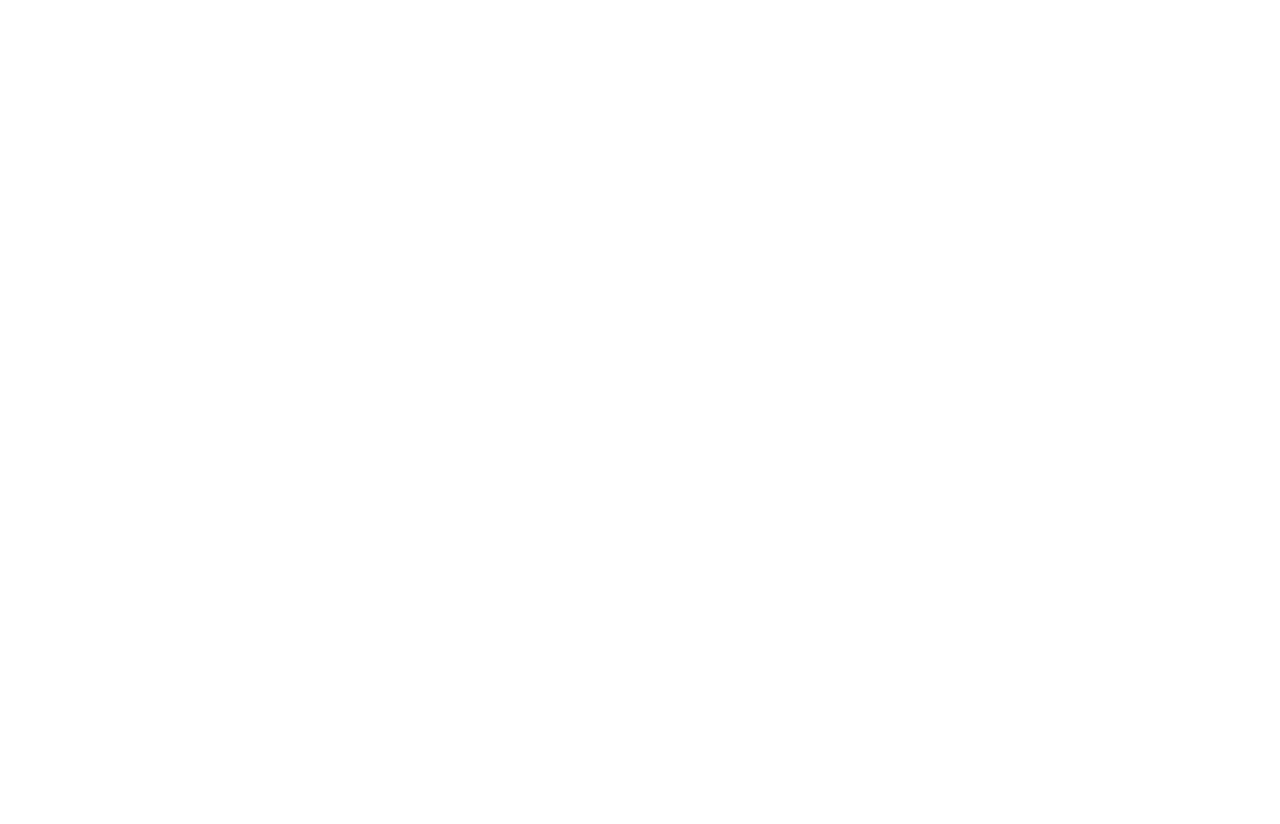
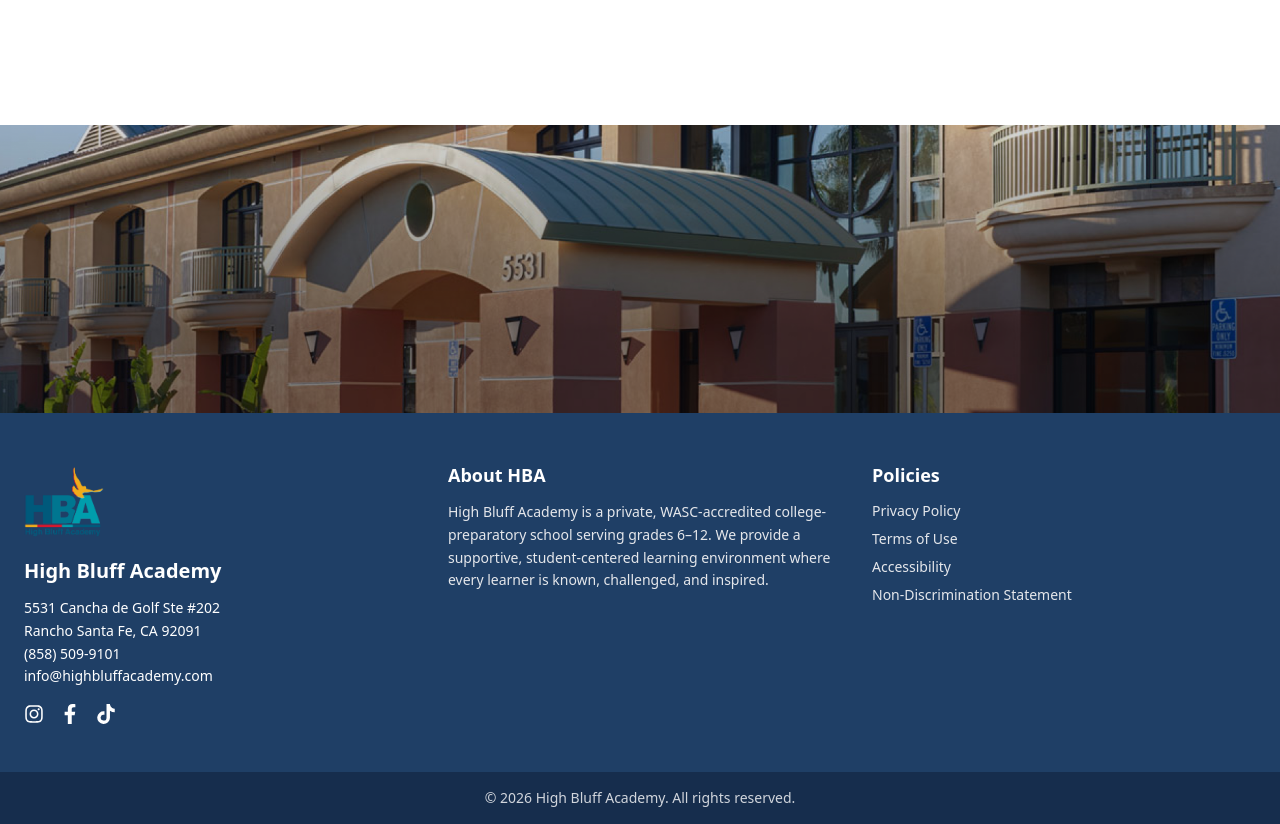
Before and after one commit to EthanAlvaree/hba-website, a Next.js app: page / in a window 1280 px wide. Shown: the part 1460-2284 px from the top of the page. Before the commit the page ends 1505 px from the top, so only its background shows below. Built offline with nearby package versions, Linux system fonts and the light colour scheme.

Commit message:
added footer

```diff
--- a/app/page.tsx
+++ b/app/page.tsx
@@ -1,7 +1,9 @@
 import PageHero from "@/components/layout/PageHero"
+import Footer from "@/components/footer/Footer"
 
 export default function Home() {
   return (
+    <>
       <main>
 
         {/* HERO */}
@@ -69,5 +71,9 @@ export default function Home() {
         </section>
 
       </main>
+
+      {/* FOOTER */}
+      <Footer />
+    </>
   )
 }
--- /dev/null
+++ b/components/footer/Footer.tsx
@@ -0,0 +1,91 @@
+// components/footer/Footer.tsx
+
+import Image from "next/image"
+import Link from "next/link"
+import {
+  FaInstagram,
+  FaFacebookF,
+  FaTiktok,
+} from "react-icons/fa"
+
+export default function Footer() {
+  return (
+    <footer className="bg-[#1f3f66] text-white mt-20">
+
+      {/* Campus Image */}
+      <div className="w-full h-72 relative">
+        <Image
+          src="/images/campus.png" // replace with your campus image
+          alt="High Bluff Academy Campus"
+          fill
+          className="object-cover"
+          priority
+        />
+      </div>
+
+      {/* Main Footer */}
+      <div className="max-w-7xl mx-auto px-6 py-12 grid grid-cols-1 md:grid-cols-3 gap-10">
+
+        {/* Logo + Contact */}
+        <div>
+          <div className="relative w-20 h-20 mb-4">
+            <Image
+              src="/images/logo.png"
+              alt="High Bluff Academy Logo"
+              fill
+              className="object-contain"
+            />
+          </div>
+
+          <h3 className="text-xl font-bold mb-3">High Bluff Academy</h3>
+
+          <p className="text-sm leading-relaxed">
+            5531 Cancha de Golf Ste #202<br />
+            Rancho Santa Fe, CA 92091<br />
+            (858) 509-9101<br />
+            info@highbluffacademy.com
+          </p>
+
+          {/* Social Icons */}
+          <div className="flex gap-4 mt-4 text-xl">
+            <Link href="https://www.instagram.com/highbluffacademy" target="_blank">
+              <FaInstagram className="hover:text-orange-300 transition-colors" />
+            </Link>
+            <Link href="https://www.facebook.com/HighBluffAcademySanDiego" target="_blank">
+              <FaFacebookF className="hover:text-orange-300 transition-colors" />
+            </Link>
+            <Link href="https://www.tiktok.com/@highbluffacademy" target="_blank">
+              <FaTiktok className="hover:text-orange-300 transition-colors" />
+            </Link>
+          </div>
+        </div>
+
+        {/* School Description */}
+        <div>
+          <h4 className="text-lg font-semibold mb-3">About HBA</h4>
+          <p className="text-sm leading-relaxed text-gray-200">
+            High Bluff Academy is a private, WASC-accredited college-preparatory school
+            serving grades 6–12. We provide a supportive, student-centered learning
+            environment where every learner is known, challenged, and inspired.
+          </p>
+        </div>
+
+        {/* Legal + Policies */}
+        <div>
+          <h4 className="text-lg font-semibold mb-3">Policies</h4>
+          <ul className="space-y-2 text-sm text-gray-200">
+            <li><Link href="/privacy" className="hover:text-orange-300">Privacy Policy</Link></li>
+            <li><Link href="/terms" className="hover:text-orange-300">Terms of Use</Link></li>
+            <li><Link href="/accessibility" className="hover:text-orange-300">Accessibility</Link></li>
+            <li><Link href="/nondiscrimination" className="hover:text-orange-300">Non‑Discrimination Statement</Link></li>
+          </ul>
+        </div>
+      </div>
+
+      {/* Bottom Bar */}
+      <div className="bg-[#162d4d] py-4 text-center text-sm text-gray-300">
+        © {new Date().getFullYear()} High Bluff Academy. All rights reserved.
+      </div>
+    </footer>
+  )
+}
--- a/package.json
+++ b/package.json
@@ -13,7 +13,8 @@
     "@heroicons/react": "^2.2.0",
     "next": "^16.2.1",
     "react": "^19.2.4",
-    "react-dom": "^19.2.4"
+    "react-dom": "^19.2.4",
+    "react-icons": "^5.6.0"
   },
   "devDependencies": {
     "@tailwindcss/postcss": "^4.2.2",
```
Also changed, not shown: public/images/campus.png (added), 1 other file (tests, documents, lock files or other folders). Lines whose indentation alone changed are shown as unchanged.
